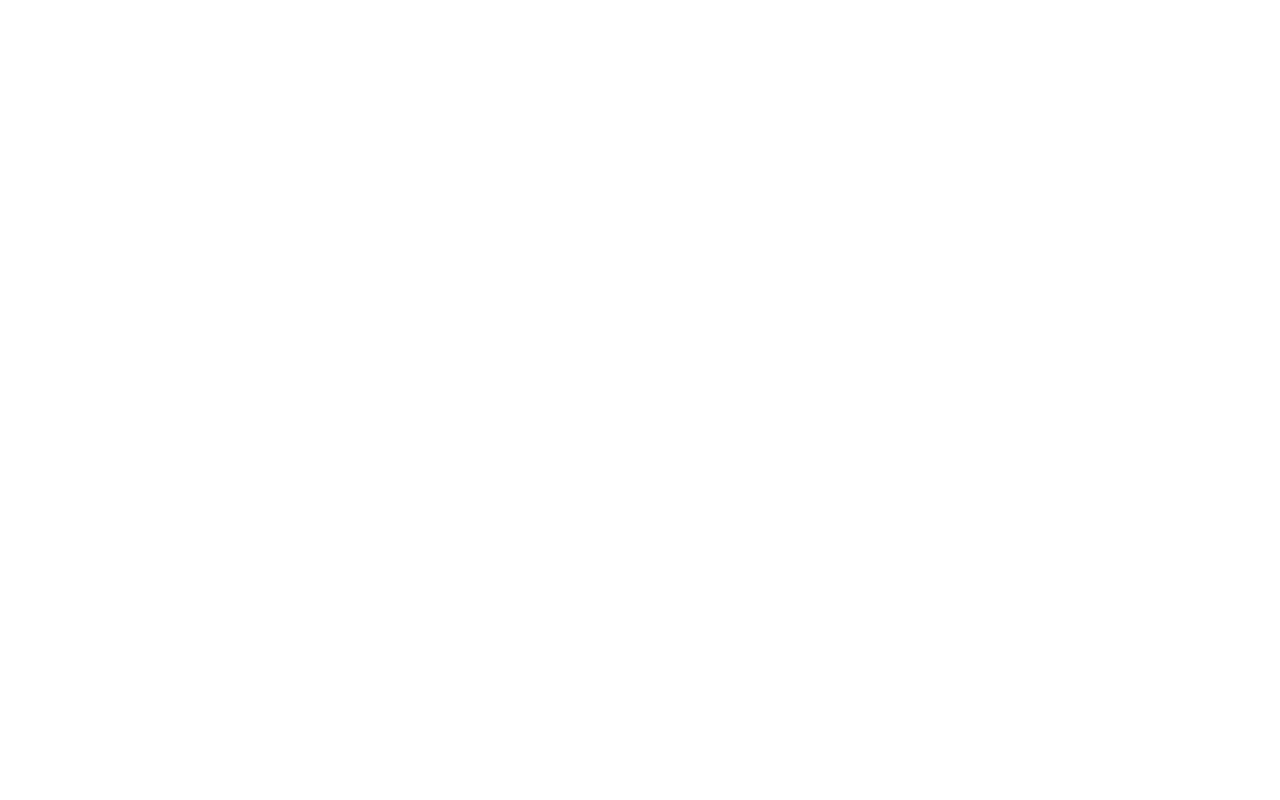
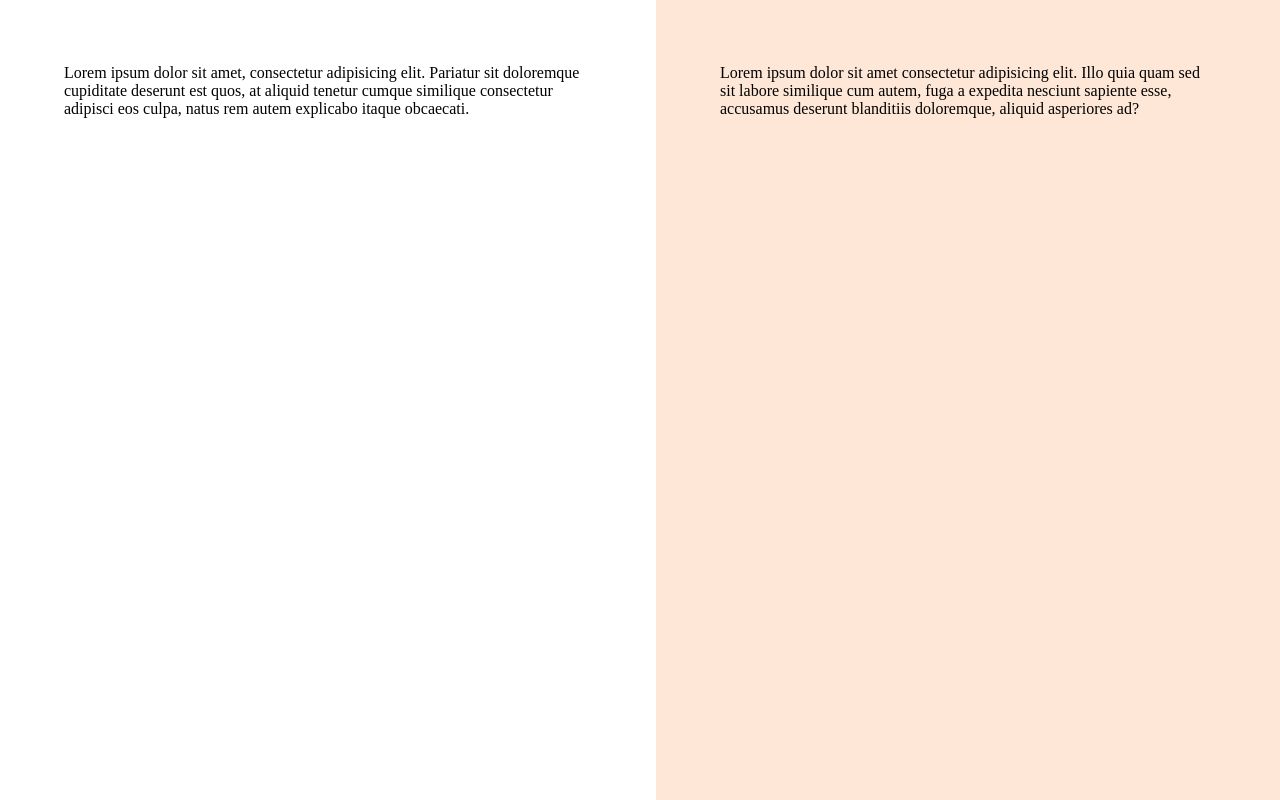
Before and after one commit to ErediaB/MATRICULA.F, a plain HTML site: page index.html in a window 1280 px wide. Drawn offline with Linux system fonts and the light colour scheme.

Commit message:
Layout CSS

```diff
--- a/index.html
+++ b/index.html
@@ -14,5 +14,18 @@
 </head>
 <body>
 
+    <div id="app">
+
+        <main>
+            <div class="main-container">Lorem ipsum dolor sit amet, consectetur adipisicing elit. Pariatur sit doloremque cupiditate deserunt est quos, at aliquid tenetur cumque similique consectetur adipisci eos culpa, natus rem autem explicabo itaque obcaecati.</div>
+        </main>
+
+        <aside>
+            <div class="aside-container">Lorem ipsum dolor sit amet consectetur adipisicing elit. Illo quia quam sed sit labore similique cum autem, fuga a expedita nesciunt sapiente esse, accusamus deserunt blanditiis doloremque, aliquid asperiores ad?</div>
+        </aside>
+
+
+    </div>
+
 </body>
 </html>
--- a/styles/global.css
+++ b/styles/global.css
@@ -1,3 +1,9 @@
+*{
+    padding: 0;
+    margin: 0;
+    box-sizing: border-box;
+}
+
 :root {
     --font-family: 'Poppins', sans-serif;
     --text: 400 1rem/1.5 var(--font-fammily);
@@ -16,3 +22,7 @@
     --semantic-error: #DC2626;
 
 }
+
+body {
+    overflow: hidden; /* sem rolagem e sem transbordar*/
+}
--- a/styles/index.css
+++ b/styles/index.css
@@ -1 +1,2 @@
-@import url(global.css)
+@import url(global.css);
+@import url(layout.css);
--- /dev/null
+++ b/styles/layout.css
@@ -0,0 +1,29 @@
+#app {
+    display: grid;
+    grid-template-columns: 51.25% 48.75%;
+
+    height: 100vh; /* VH significa toda parte visivel*/
+    overflow: hidden;
+}
+
+main {
+    overflow: auto;
+    padding: 4rem;
+
+    & .main-container{
+        max-width: 33rem;
+        margin-left: auto;
+    }
+}
+
+/* main .main-container{} funciona em TDS os navegadores
+incluindo antigos*/
+
+aside {
+    background-color: var(--surface-secondary);
+    padding: 4rem;
+
+    & .aside-container {
+        max-width: 31rem;
+    }
+}
```
